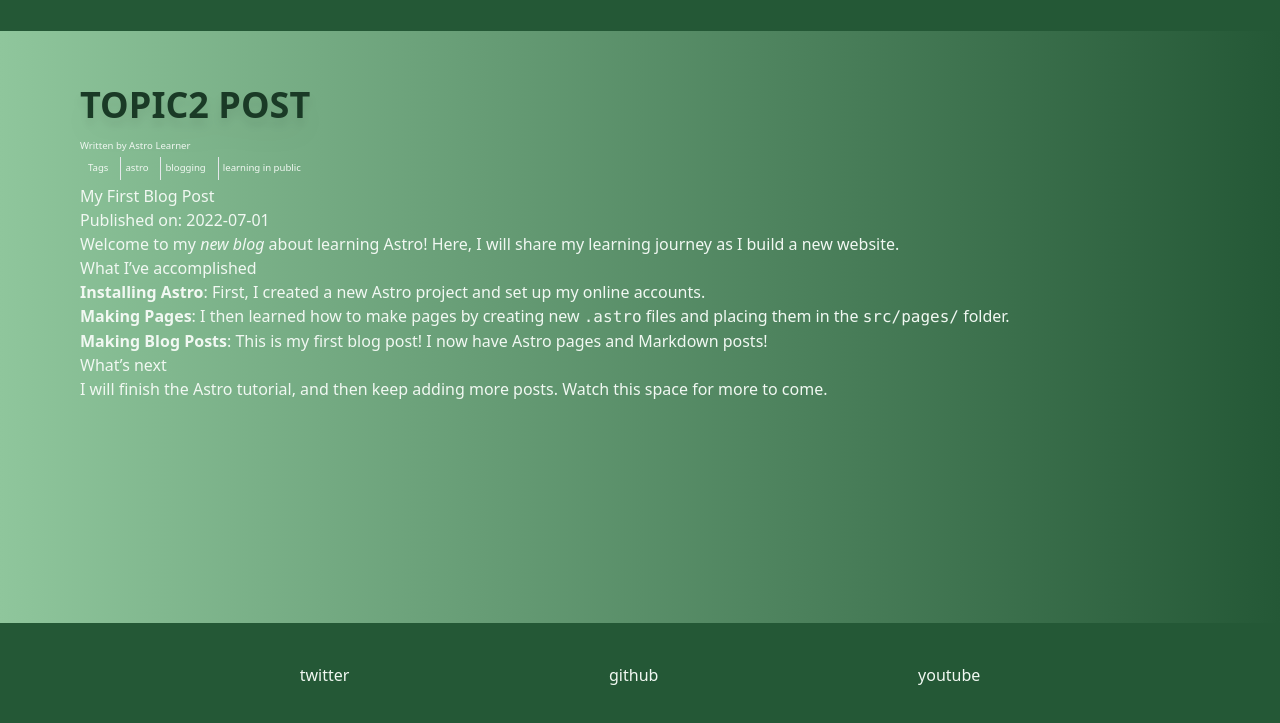
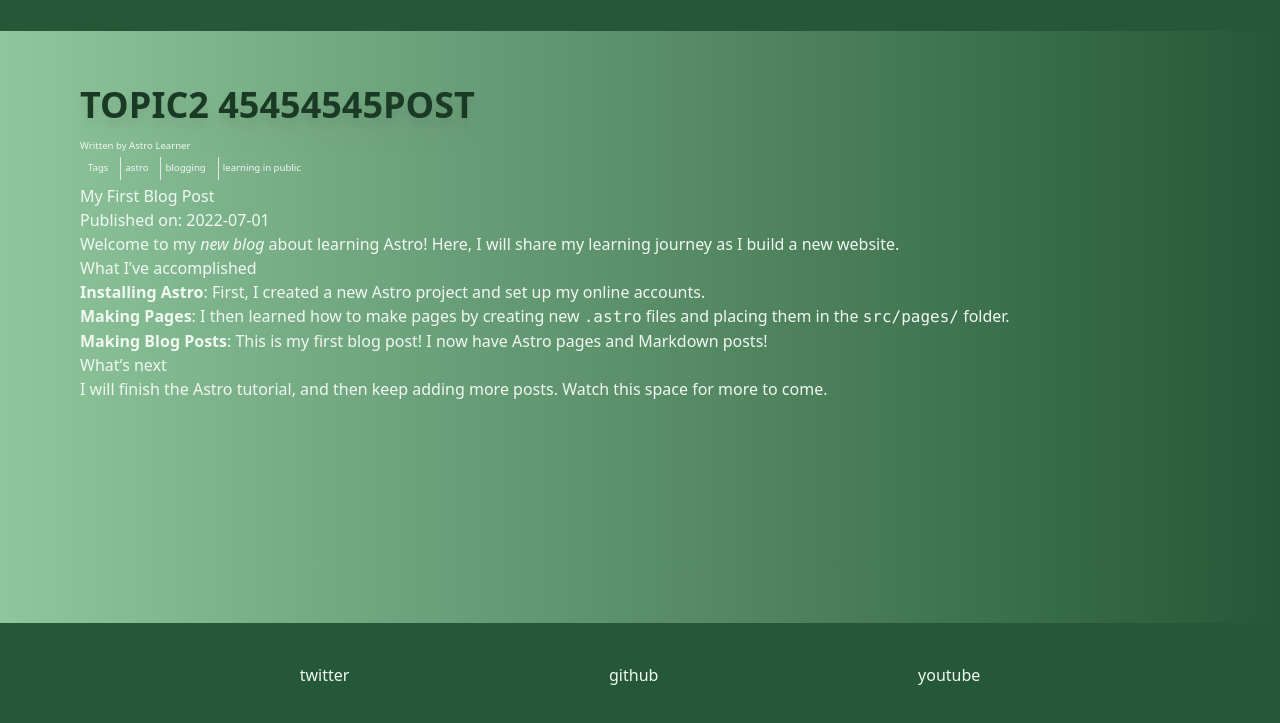
Before and after one commit to chili-666/astro, an Astro site: page /posts/topic2/post-1 in a window 1280 px wide. Shown: the part 73-796 px from the top of the page. Built offline with nearby package versions, Linux system fonts and the light colour scheme; Astro itself is replaced by a stand-in of ours.

Commit message:
Update post-1.md

```diff
--- a/src/content/posts/topic2/post-1.md
+++ b/src/content/posts/topic2/post-1.md
@@ -1,6 +1,6 @@
 ---
 
-title: 'Topic2 Post'
+title: 'Topic2 45454545Post'
 pubDate: 2022-07-01
 description: 'This is the first post of my new Astro blog.'
 author: 'Astro Learner'
```
